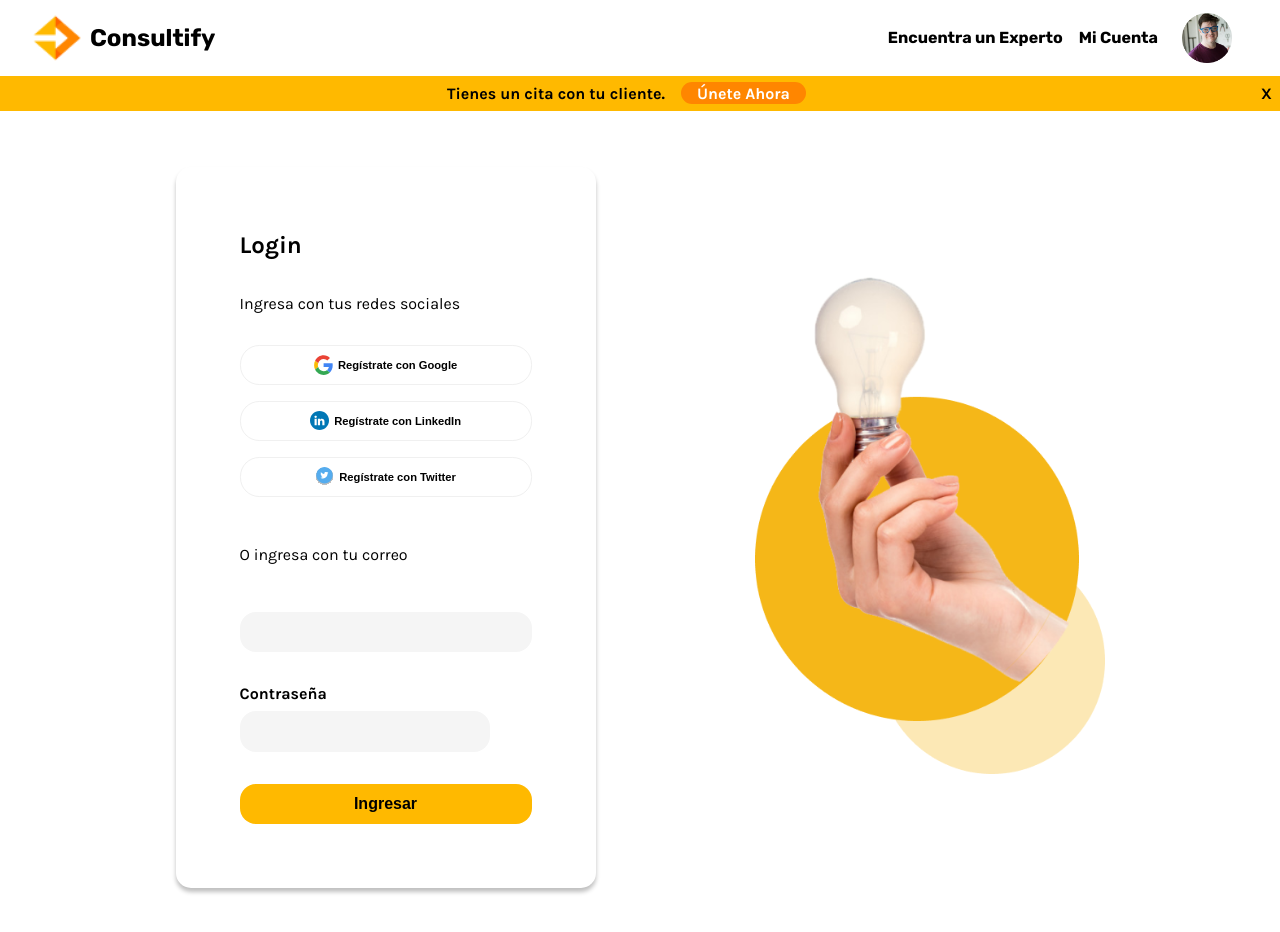
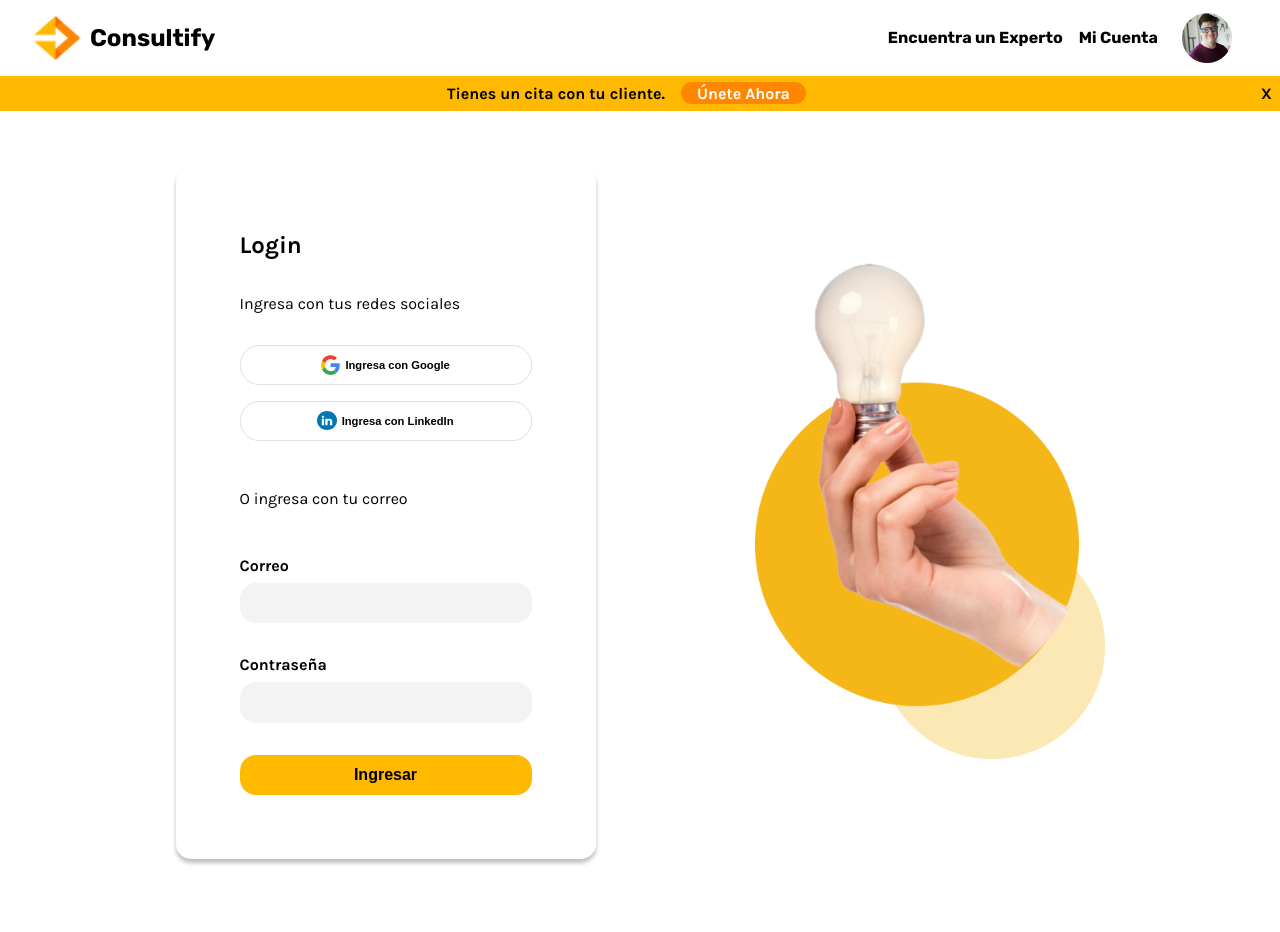
Before and after one commit to platzi-master-captone-team/front-end, a React (Create React App) app: page /login in a window 1280 px wide. Shown: the top 932 px of the page. Built offline with nearby package versions, Linux system fonts and the light colour scheme.

Commit message:
Login process implemented wiht Protected routes

```diff
--- a/package.json
+++ b/package.json
@@ -6,9 +6,12 @@
     "@testing-library/jest-dom": "^5.14.1",
     "@testing-library/react": "^11.2.7",
     "@testing-library/user-event": "^12.8.3",
+    "axios": "^0.21.1",
+    "js-cookie": "^2.2.1",
     "react": "^17.0.2",
     "react-calendly": "^2.0.4",
     "react-dom": "^17.0.2",
+    "react-google-login": "^5.2.2",
     "react-hook-form": "^7.9.0",
     "react-paginate": "^7.1.3",
     "react-router-dom": "^5.2.0",
--- a/src/App.js
+++ b/src/App.js
@@ -12,6 +12,7 @@ import Login from './pages/Login/Login';
 import SignUp from './pages/SignUp/SignUp';
 import LandingPage from './pages/LandingPage/LandingPage';
 import Profile from './pages/Profile/Profile';
+import ProtectedRoute from './components/ProtectedRoutes/ProtectedRoute';
 
 import Navbar from './components/Navbar/Navbar';
 import Banner from './components/Banner/Banner';
@@ -33,8 +34,8 @@ function App() {
         <Route exact path="/signup" component={SignUp} ></Route>
         <Route exact path="/registro/experto" component={RegisterExpert} ></Route>
         <Route exact path="/registro/usuario" component={RegisterUser} ></Route>
-        <Route exact path="/experto/:id" component={ProfileInfo} ></Route>
-        <Route path="/profile" component={Profile} ></Route>
+        <ProtectedRoute exact path="/experto/:id" component={ProfileInfo} ></ProtectedRoute>
+        <ProtectedRoute path="/profile" component={Profile} ></ProtectedRoute>
       </Switch>
   </BrowserRouter>
   </BannerProvider>
--- a/src/components/Forms/Forms.jsx
+++ b/src/components/Forms/Forms.jsx
@@ -1,6 +1,8 @@
 import React, { useState } from 'react'
 import { useForm } from 'react-hook-form'
-
+import { useHistory } from 'react-router';
+import axios from 'axios';
+import cookie from 'js-cookie'
 import {
     FormContainer,
     Title, TextIndicator,
@@ -22,8 +24,7 @@ import logoLinkedIn from "../../assets/images/linkedin-logo.svg"
 import logoTwitter from "../../assets/images/twitter-logo.svg"
 
 
-import COUNTRIES from './countries.json'
-import TIME_ZONES from './timezones.json'
+import COUNTRIES from '../../assets/json/countries.json'
 
 export const RegisterExpertForm = () => {
 
@@ -57,7 +58,7 @@ export const RegisterExpertForm = () => {
     }
 
     return (
-        <FormContainer onSubmit={handleSubmit(onSubmit)} formWidth={`662px`} maxWidth={"662px"} formPadding={"4rem"}>
+        <FormContainer onSubmit={handleSubmit(onSubmit)} formWidth={`662px`}  formPadding={"4rem"}>
             <Title>Registrarse</Title>
             <TextIndicator>llena el siguiente formulario</TextIndicator>
             <Inputs>
@@ -218,7 +219,7 @@ export const RegisterUserForm = () => {
     }
 
     return (
-        <FormContainer onSubmit={handleSubmit(onSubmit)} formWidth={`662px`} maxWidth={"662px"} formPadding={"4rem"}>
+        <FormContainer onSubmit={handleSubmit(onSubmit)} formWidth={`662px`} formPadding={"4rem"}>
             <Title>Registrarse</Title>
             <TextIndicator>Regístrate con tus redes sociales</TextIndicator>
             <SocialButtons flexDirection={"row"}>
@@ -345,33 +346,64 @@ export const RegisterUserForm = () => {
 }
 
 export const LoginForm = () => {
+
+    let history = useHistory();
+
     const { register, handleSubmit, formState: { errors } } = useForm();
 
+    const responseSuccessGoogle = async (response) => {
+        console.log(response)
+        await axios({
+            method: "POST",
+            url: "https://consultify.herokuapp.com/api/user/auth/google",
+            data: {token: response.token}
+        }).then(response => {
+            console.log(response)
+        })
+    }
+
+    const responseErrorGoogle = () => {
+
+    }
+
+
+
     const onSubmit = async (data, e) => {
+        e.preventDefault()
         console.log(data)
-          try {
-          const response = await fetch("http://localhost:3500/login", {
-            method: "POST",
-            headers: { "Content-Type": "application/json" },
-            body: JSON.stringify(data)
-          });
 
-          window.location = "/";
-        } catch (err) {
-          console.error(err.message);
+         let object = {
+            email: data.email,
+            password: data.password
         }
+
+
+        await axios.post('https://consultify.herokuapp.com/api/user/login', object)
+            .then(response => {
+                console.log("Status: ", response.status)
+                console.log("Data: ", response.data)
+                cookie.set("token", response.data.token)
+                history.push('/profile/dashboard')
+            }).catch(error => {
+                console.log(error)
+            })
+
     }
+
+
+
+
     return (
-        <FormContainer onSubmit={handleSubmit(onSubmit)} formWidth={`420px`} maxWidth={"420px"} formPadding={"4rem"}>
+        <FormContainer onSubmit={handleSubmit(onSubmit)} formWidth={`420px`} formPadding={"4rem"}>
             <Title>Login</Title>
             <TextIndicator>Ingresa con tus redes sociales</TextIndicator>
             <SocialButtons flexDirection={"column"} >
-                <SocialButton marginBottom={"1rem"} buttonWidth={"100%"}><SocialButtonImg src={logoGoogle}/>Regístrate con Google</SocialButton>
-                <SocialButton marginBottom={"1rem"} buttonWidth={"100%"}><SocialButtonImg src={logoLinkedIn}/>Regístrate con LinkedIn</SocialButton>
-                <SocialButton marginBottom={"1rem"} buttonWidth={"100%"}><SocialButtonImg src={logoTwitter}/>Regístrate con Twitter</SocialButton>
+                <SocialButton marginBottom={"1rem"} buttonWidth={"100%"}><SocialButtonImg src={logoGoogle}/>Ingresa con Google</SocialButton>
+                <SocialButton onChange={responseSuccessGoogle} marginBottom={"1rem"} buttonWidth={"100%"}><SocialButtonImg src={logoLinkedIn}/>Ingresa con LinkedIn</SocialButton>
             </SocialButtons>
             <TextIndicator>O ingresa con tu correo</TextIndicator>
             <Inputs>
+                <InputLabel>Correo</InputLabel>
                 <Input
                     type="email"
                     name="email"
@@ -387,7 +419,6 @@ export const LoginForm = () => {
                     })}
                 />
                 {errors.email && (<Error>{errors.email.message}</Error>)}
-                <InputContainer>
                 <InputLabel>Contraseña</InputLabel>
                 <Input
                     type="password"
@@ -400,7 +431,6 @@ export const LoginForm = () => {
                     })}
                 />
                 {errors.password && <Error>{errors.password.message}</Error>}
-                </InputContainer>
 
                 <FormButton type="submit" buttonWidth={"100%"}>Ingresar</FormButton>
 
--- a/src/components/Forms/FormsStyles.jsx
+++ b/src/components/Forms/FormsStyles.jsx
@@ -2,7 +2,6 @@ import styled from 'styled-components'
 
 export const FormContainer = styled.form`
     width: ${props => props.formWidth};
-    max-width: ${props => props.maxWidth};
     padding: ${props => props.formPadding};
     background: #FFFFFF;
     box-shadow: 0px 4px 4px rgba(0, 0, 0, 0.25);
@@ -34,7 +33,7 @@ export const SocialButton = styled.button`
     align-items: center;
     width: ${props => props.buttonWidth};
     height: 40px;
-    border: 0.8px solid #F0F0F0;
+    border: 0.8px solid #e2dfdf;
     border-radius: 1.2rem;
     font-weight: bold;
     font-size: var(--font-x-small);
@@ -55,11 +54,11 @@ export const Inputs = styled.div`
 `
 
 export const InputContainer = styled.div`
-    width: 250px;
+    width: ${props => props.width || "250px"};
 `
 export const InputLabel = styled.label`
     display: inline-block;
-    width: 280px;
+    width: 100%;
     font-weight: bold;
     font-size: var(--font-medium);
     margin-bottom: 0.5rem;
@@ -70,7 +69,7 @@ export const Input = styled.input`
     margin-bottom: 2rem;
     border-radius: 1rem;
     border: none;
-    background: #F5F5F5;
+    background: #f3f3f3;
     padding: 0.8rem;
 
 `
--- a/src/components/Navbar/Navbar.jsx
+++ b/src/components/Navbar/Navbar.jsx
@@ -1,6 +1,7 @@
 import { useState, useContext } from "react";
 import { useHistory } from "react-router-dom";
 import { LoginContext } from '../../utils/loginStatus';
+import cookie from 'js-cookie'
 import {
     Header,
     BrandTitle,
@@ -30,6 +31,7 @@ const Navbar = () => {
     function CloseSession () {
         setLogin({...login, status:false});
         setUserMenu(false);
+        cookie.remove('token')
         history.push("/");
     }
 
--- /dev/null
+++ b/src/components/ProtectedRoutes/ProtectedRoute.jsx
@@ -0,0 +1,25 @@
+import { Route, Redirect } from "react-router-dom";
+import React from "react";
+import cookie from 'js-cookie'
+
+
+const ProtectedRoute = ({ component: Component, ...rest }) => {
+  const token = cookie.get('token')
+  console.log('token authorized:', token)
+  return (
+    <Route
+      {...rest}
+      render={props =>
+        token ? (
+          <Component {...props} />
+        ) : (
+          <Redirect
+            to="/login"
+          />
+        )
+      }
+    />
+  )
+}
+
+export default ProtectedRoute
```
Also changed, not shown: src/assets/json/countries.json (renamed from src/components/Forms/countries.json), src/assets/json/timezones.json (renamed from src/components/Forms/timezones.json), 1 other file (tests, documents, lock files or other folders). Lines whose indentation alone changed are shown as unchanged.
